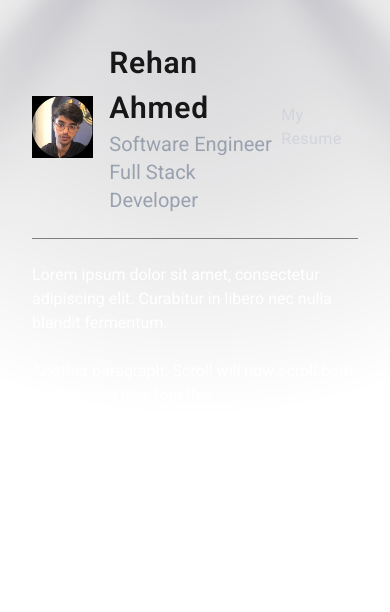
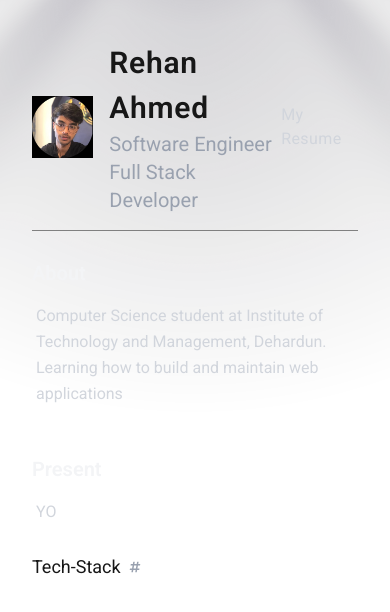
Before and after one commit to rehan6025/Portfolio, a Next.js app: page / in a window 390 px wide. Shown: the top 612 px of the page. Built offline with nearby package versions, Linux system fonts and the light colour scheme.

Commit message:
about donne

```diff
--- a/app/page.tsx
+++ b/app/page.tsx
@@ -1,5 +1,6 @@
 import Image from "next/image";
 import LightRays from "@/components/LightRays";
+import Section from "@/components/Section";
 
 export default function Home() {
     return (
@@ -17,7 +18,8 @@ export default function Home() {
             />
             <main className="relative bg-transparent">
                 <div className="container px-4 sm:px-6 md:px-8 py-6 max-w-7xl mx-auto">
-                    <div className="w-full mx-auto bg-transparent max-w-4xl py-4 px-4 sm:py-10 sm:px-6 space-y-6">
+                    <div className="w-full mx-auto bg-transparent max-w-4xl py-4 px-4 sm:py-10 sm:px-6 space-y-7 sm:space-y-16">
+                        <div className="space-y-4">
                             <div className="flex justify-between w-full items-center">
                                 <div className="flex gap-x-4">
                                     <div className="flex items-center">
@@ -43,7 +45,7 @@ export default function Home() {
                                         <a
                                             className="cursor-pointer tracking-wide text-gray-300 "
                                             target="_blank"
-                                        href="https://drive.google.com/file/d/1oUXqlgN9MJeU6_vGArHE5awHylzXpL-M/view?usp=sharing"
+                                            href="https://drive.google.com/file/d/1J3WccJnPsaiKOExOvcf-Anwek26kulbi/view?usp=sharing"
                                         >
                                             <p className="group-hover:text-gray-100 transition-all ">
                                                 My Resume
@@ -58,15 +60,39 @@ export default function Home() {
                                 </div>
                             </div>
                             <div className="w-full h-[1px] bg-border shrink-0"></div>
-                        <p className="text-white">
-                            Lorem ipsum dolor sit amet, consectetur adipiscing
-                            elit. Curabitur in libero nec nulla blandit
-                            fermentum.
-                        </p>
-                        <p className="text-white">
-                            Another paragraph. Scroll will now scroll both
-                            content and rays together.
-                        </p>
+                        </div>
+
+                        <div className="space-y-12">
+                            <Section title="About">
+                                Computer Science student at Institute of
+                                Technology and Management, Dehardun. Learning
+                                how to build and maintain web applications
+                            </Section>
+                            <Section title="Present">YO</Section>
+                        </div>
+
+                        <section id="stack">
+                            <h2 className="text-lg flex items-center">
+                                Tech-Stack
+                                <a
+                                    href="/#about"
+                                    className="opacity-100 transition-all"
+                                >
+                                    <svg
+                                        stroke="currentColor"
+                                        fill="currentColor"
+                                        stroke-width="0"
+                                        viewBox="0 0 448 512"
+                                        className="ml-2 h-3 w-3 text-gray-400 hover:text-gray-200"
+                                        height="1em"
+                                        width="1em"
+                                        xmlns="http://www.w3.org/2000/svg"
+                                    >
+                                        <path d="M440.667 182.109l7.143-40c1.313-7.355-4.342-14.109-11.813-14.109h-74.81l14.623-81.891C377.123 38.754 371.468 32 363.997 32h-40.632a12 12 0 0 0-11.813 9.891L296.175 128H197.54l14.623-81.891C213.477 38.754 207.822 32 200.35 32h-40.632a12 12 0 0 0-11.813 9.891L132.528 128H53.432a12 12 0 0 0-11.813 9.891l-7.143 40C33.163 185.246 38.818 192 46.289 192h74.81L98.242 320H19.146a12 12 0 0 0-11.813 9.891l-7.143 40C-1.123 377.246 4.532 384 12.003 384h74.81L72.19 465.891C70.877 473.246 76.532 480 84.003 480h40.632a12 12 0 0 0 11.813-9.891L151.826 384h98.634l-14.623 81.891C234.523 473.246 240.178 480 247.65 480h40.632a12 12 0 0 0 11.813-9.891L315.472 384h79.096a12 12 0 0 0 11.813-9.891l7.143-40c1.313-7.355-4.342-14.109-11.813-14.109h-74.81l22.857-128h79.096a12 12 0 0 0 11.813-9.891zM261.889 320h-98.634l22.857-128h98.634l-22.857 128z"></path>
+                                    </svg>
+                                </a>
+                            </h2>
+                        </section>
                     </div>
                 </div>
             </main>
--- /dev/null
+++ b/components/Magnet.tsx
@@ -0,0 +1,95 @@
+import React, {
+    useState,
+    useEffect,
+    useRef,
+    ReactNode,
+    HTMLAttributes,
+} from "react";
+
+interface MagnetProps extends HTMLAttributes<HTMLDivElement> {
+    children: ReactNode;
+    padding?: number;
+    disabled?: boolean;
+    magnetStrength?: number;
+    activeTransition?: string;
+    inactiveTransition?: string;
+    wrapperClassName?: string;
+    innerClassName?: string;
+}
+
+const Magnet: React.FC<MagnetProps> = ({
+    children,
+    padding = 100,
+    disabled = false,
+    magnetStrength = 2,
+    activeTransition = "transform 0.3s ease-out",
+    inactiveTransition = "transform 0.5s ease-in-out",
+    wrapperClassName = "",
+    innerClassName = "",
+    ...props
+}) => {
+    const [isActive, setIsActive] = useState<boolean>(false);
+    const [position, setPosition] = useState<{ x: number; y: number }>({
+        x: 0,
+        y: 0,
+    });
+    const magnetRef = useRef<HTMLDivElement>(null);
+
+    useEffect(() => {
+        if (disabled) {
+            setPosition({ x: 0, y: 0 });
+            return;
+        }
+
+        const handleMouseMove = (e: MouseEvent) => {
+            if (!magnetRef.current) return;
+
+            const { left, top, width, height } =
+                magnetRef.current.getBoundingClientRect();
+            const centerX = left + width / 2;
+            const centerY = top + height / 2;
+
+            const distX = Math.abs(centerX - e.clientX);
+            const distY = Math.abs(centerY - e.clientY);
+
+            if (distX < width / 2 + padding && distY < height / 2 + padding) {
+                setIsActive(true);
+                const offsetX = (e.clientX - centerX) / magnetStrength;
+                const offsetY = (e.clientY - centerY) / magnetStrength;
+                setPosition({ x: offsetX, y: offsetY });
+            } else {
+                setIsActive(false);
+                setPosition({ x: 0, y: 0 });
+            }
+        };
+
+        window.addEventListener("mousemove", handleMouseMove);
+        return () => {
+            window.removeEventListener("mousemove", handleMouseMove);
+        };
+    }, [padding, disabled, magnetStrength]);
+
+    const transitionStyle = isActive ? activeTransition : inactiveTransition;
+
+    return (
+        <div
+            ref={magnetRef}
+            className={wrapperClassName}
+            style={{ position: "relative", display: "inline-block" }}
+            {...props}
+        >
+            <div
+                className={innerClassName}
+                style={{
+                    transform: `translate3d(${position.x}px, ${position.y}px, 0)`,
+                    transition: transitionStyle,
+                    willChange: "transform",
+                }}
+            >
+                {children}
+            </div>
+        </div>
+    );
+};
+
+export default Magnet;
--- /dev/null
+++ b/components/Section.tsx
@@ -0,0 +1,40 @@
+import React from "react";
+
+interface SectionProps {
+    title: string;
+    children: React.ReactNode;
+}
+
+function Section({ title, children }: SectionProps) {
+    return (
+        <section id="about" className="group">
+            <div className="text-xl sm:text-2xl font-semibold text-gray-100 mb-4 flex items-center">
+                {title}
+                <a
+                    href="/#about"
+                    className="opacity-0 group-hover:opacity-100 transition-all"
+                >
+                    <svg
+                        stroke="currentColor"
+                        fill="currentColor"
+                        stroke-width="0"
+                        viewBox="0 0 448 512"
+                        className="ml-2 h-3 w-3 text-gray-400 hover:text-gray-200"
+                        height="1em"
+                        width="1em"
+                        xmlns="http://www.w3.org/2000/svg"
+                    >
+                        <path d="M440.667 182.109l7.143-40c1.313-7.355-4.342-14.109-11.813-14.109h-74.81l14.623-81.891C377.123 38.754 371.468 32 363.997 32h-40.632a12 12 0 0 0-11.813 9.891L296.175 128H197.54l14.623-81.891C213.477 38.754 207.822 32 200.35 32h-40.632a12 12 0 0 0-11.813 9.891L132.528 128H53.432a12 12 0 0 0-11.813 9.891l-7.143 40C33.163 185.246 38.818 192 46.289 192h74.81L98.242 320H19.146a12 12 0 0 0-11.813 9.891l-7.143 40C-1.123 377.246 4.532 384 12.003 384h74.81L72.19 465.891C70.877 473.246 76.532 480 84.003 480h40.632a12 12 0 0 0 11.813-9.891L151.826 384h98.634l-14.623 81.891C234.523 473.246 240.178 480 247.65 480h40.632a12 12 0 0 0 11.813-9.891L315.472 384h79.096a12 12 0 0 0 11.813-9.891l7.143-40c1.313-7.355-4.342-14.109-11.813-14.109h-74.81l22.857-128h79.096a12 12 0 0 0 11.813-9.891zM261.889 320h-98.634l22.857-128h98.634l-22.857 128z"></path>
+                    </svg>
+                </a>
+            </div>
+            <div className="ml-1">
+                <p className=" text-base sm:text-lg leading-relaxed text-gray-300">
+                    {children}
+                </p>
+            </div>
+        </section>
+    );
+}
+
+export default Section;
```
Lines whose indentation alone changed are shown as unchanged.
